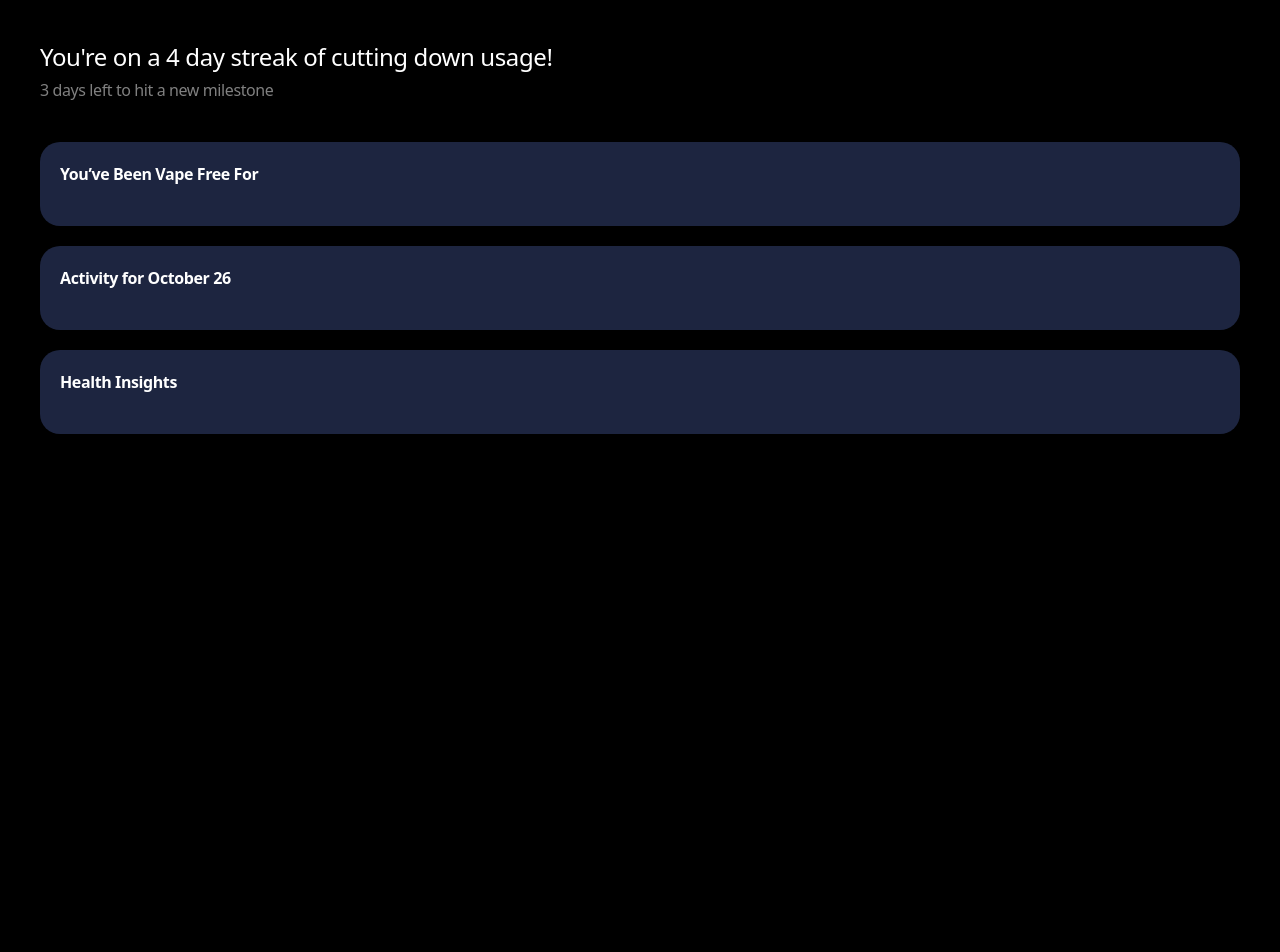
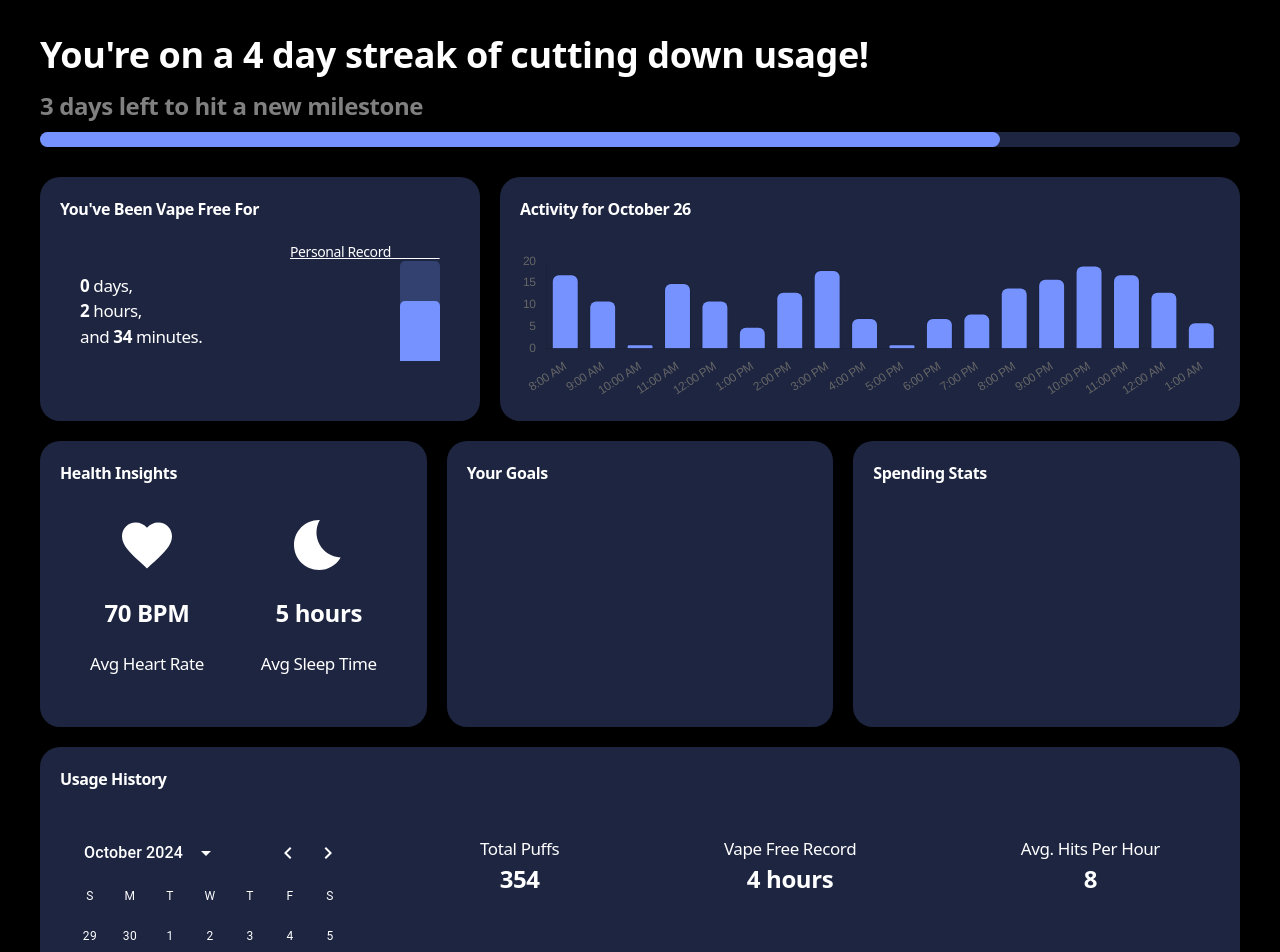
Before and after one commit to jivi3/healthhacks2024-ui, a React (Vite) app: page / in a window 1280 px wide. Shown: the top 952 px of the page. Before the commit the page ends 800 px from the top, so only its background shows below. Built offline with nearby package versions, Linux system fonts and the light colour scheme.

Commit message:
dashboard ui

```diff
--- a/src/App.css
+++ b/src/App.css
@@ -22,33 +22,181 @@
 }
 
 .latest-puff {
-	padding: 40px;
+	padding: 30px 40px;
 	display: flex;
 	flex-direction: column;
 	justify-content: center;
-	gap: 5px;
+	gap: 10px;
+}
+
+.bar-progress {
+	width: 100%;
+	height: 15px;
+	background: rgba(118, 146, 255, 0.25);
+	border-radius: 10px;
+}
+
+.bar-fill {
+	position: relative;
+	left: 0;
+	width: 80%;
+	height: 15px;
+	background: #7692ff;
+	border-radius: 10px;
 }
 
 .dashboard {
-	/* padding: 40px; */
 	display: flex;
 	flex-direction: column;
-	/* flex-wrap: wrap; */
-	/* justify-content: space-between; */
-	/* gap: 20px; */
 }
 
 .dashboard-sections {
+	display: flex;
+	flex-wrap: wrap;
+	gap: 20px;
 	padding: 0 40px;
+	/* justify-content: space-between; */
+}
+
+.dashboard-section {
+	padding: 20px;
+	border-radius: 20px;
+	background: rgba(118, 146, 255, 0.25);
+	flex-basis: 300px;
+	flex-grow: 1;
+	/* max-width: 300px; */
+}
+
+.streak {
+	display: flex;
+	flex-direction: column;
+	gap: 20px;
+}
+
+.streak-content {
+	padding: 20px;
 	display: flex;
 	flex-direction: row;
-	gap: 20px;
-	flex-wrap: wrap;
+	justify-content: space-between;
+	align-items: center;
+}
+
+.record-bar {
+	height: 100px;
+	width: 40px;
+	background: rgba(118, 146, 255, 0.25);
+	border-radius: 5px 5px 0 0;
+	display: flex;
+	align-items: flex-end;
+}
+.record-bar-fill {
+	padding: 0;
+	height: 60px;
+	width: 40px;
+	background: #7692ff;
+	border-radius: 5px 5px 0 0;
+}
+
+.personal-record {
+	position: absolute;
+	margin-top: -60px;
+	margin-left: -110px;
+	font-size: 14px;
+	text-decoration: underline;
+}
+
+.daily-activity,
+.usage-history {
+	flex-basis: 600px;
+	flex-shrink: 1;
+}
+
+.daily-activity {
+	display: flex;
+	flex-direction: column;
+	gap: 30px;
+}
+
+.health-insights-content {
+	padding: 30px;
+	display: flex;
+	flex-direction: row;
+	gap: 40px;
 	justify-content: space-between;
 }
 
+.heart-vitals,
+.sleep-vitals {
+	display: flex;
+	flex-direction: column;
+	justify-content: center;
+	align-items: center;
+	gap: 20px;
+}
+
+.usage-history {
+	display: flex;
+	flex-direction: column;
+	gap: 30px;
+}
+
+.css-14zsml0-MuiDateCalendar-root {
+	margin: 0 !important;
+}
+
+.usage-history-content {
+	/* padding: 30px; */
+	display: flex;
+	flex: 0 1 400px;
+	flex-direction: row;
+	flex-wrap: wrap;
+	justify-content: center;
+	align-items: center;
+	/* justify-content: space-between; */
+	gap: 60px;
+}
+.calendar-container {
+	/* width: 100%; */
+	/* max-width: 300px; */
+	display: flex;
+	flex-direction: column;
+	align-items: center;
+	justify-self: center;
+}
+.calendar {
+	max-width: 300px;
+	display: flex;
+	flex-basis: 300px;
+}
+
+.day-stats {
+	width: 80%;
+	max-width: 800px;
+	display: flex;
+	flex-direction: column;
+	flex: 1;
+	gap: 60px;
+}
+
 .secondary {
+	font-weight: 400px;
 	opacity: 0.5;
+}
+
+.day-metrics {
+	padding: 0 60px;
+	display: flex;
+	flex-direction: row;
+	justify-content: space-between;
+	/* gap: 80px; */
+	align-items: center;
+}
+
+.total {
+	display: flex;
+	flex-direction: column;
+	align-items: center;
+	/* justify-content: center; */
 }
 
 @media screen and (max-width: 1050px) {
@@ -61,16 +209,12 @@
 	.latest-puff {
 		text-align: center;
 	}
-	.streak {
-		flex: 2 1 40%; /* Make streak card larger */
+
+	.dashboard-sections {
+		padding: 0 10px;
 	}
-	.activity,
-	.health-insights {
-		flex: 1 1 25%; /* 3 smaller cards in the row */
-	}
-	.goals,
-	.spending-stats,
-	.usage-history {
-		flex: 1 1 30%; /* Adjust cards for a balanced layout */
+
+	.usage-history-content {
+		gap: 20px;
 	}
 }
--- a/src/App.jsx
+++ b/src/App.jsx
@@ -1,20 +1,247 @@
+import { useEffect, useState } from "react";
 import "./App.css";
+import dayjs from "dayjs";
 import DashboardSection from "./components/DashboardSection/DashboardSection";
-// import CircleProgressBar from "./components/RadialProgress/RadialProgress";
+import { Bar } from "react-chartjs-2";
+
+import { DateCalendar, LocalizationProvider } from "@mui/x-date-pickers";
+import { AdapterDayjs } from "@mui/x-date-pickers/AdapterDayjs";
+
+import FavoriteIcon from "@mui/icons-material/Favorite";
+import BedtimeIcon from "@mui/icons-material/Bedtime";
+
+import {
+	Chart as ChartJS,
+	Title,
+	BarElement,
+	CategoryScale,
+	LinearScale,
+	ArcElement,
+	Tooltip,
+	Legend
+} from "chart.js";
+// import { Bed } from "@mui/icons-material";
+// import { color } from "chart.js/helpers";
+
+ChartJS.register(
+	CategoryScale,
+	LinearScale,
+	BarElement,
+	Title,
+	ArcElement,
+	Tooltip,
+	Legend
+);
+
+const yesterday = dayjs().subtract(1, "day");
 
 function App() {
+	const generateTimeLabels = () => {
+		const labels = [];
+		for (let hour = 8; hour <= 24 + 1; hour++) {
+			const amPm = hour >= 12 && hour < 24 ? "PM" : "AM";
+			const displayHour = hour % 12 === 0 ? 12 : hour % 12;
+			labels.push(`${displayHour}:00 ${amPm}`);
+		}
+		return labels;
+	};
+
+	const [bardata, setBardata] = useState({
+		labels: generateTimeLabels(), // Use generated time labels
+		datasets: [
+			{
+				label: "Hits",
+				data: new Array(18).fill(0), // Adjusted to match 18 labels (8 AM to 1 AM)
+				backgroundColor: ["#7692FF"],
+				borderWidth: 1,
+				borderRadius: 7
+			}
+		]
+	});
+
+	useEffect(() => {
+		const sampleData = Array.from({ length: 18 }, () =>
+			Math.floor(Math.random() * 20)
+		);
+
+		setBardata((prevData) => ({
+			...prevData,
+			datasets: [
+				{
+					...prevData.datasets[0],
+					data: sampleData // Set the generated sample data
+				}
+			]
+		}));
+	}, []);
+
+	const baroptions = {
+		responsive: true,
+		maintainAspectRatio: false,
+		plugins: {
+			legend: {
+				display: false,
+				position: "top" // Position of the legend
+			},
+			title: {
+				display: false,
+				text: "Monthly Sales for 2023" // Title of the chart
+			}
+		},
+		scales: {
+			y: {
+				beginAtZero: true, // Y-axis starts at 0
+				grid: {
+					display: false
+				}
+			},
+			x: {
+				grid: {
+					display: false // This hides the grid lines on the x-axis
+				}
+			}
+		}
+	};
+
 	return (
-		<div className="dashboard">
-			<div className="latest-puff">
-				<h3>You&apos;re on a 4 day streak of cutting down usage!</h3>
-				<p className="secondary">3 days left to hit a new milestone</p>
+		<LocalizationProvider dateAdapter={AdapterDayjs}>
+			<div className="dashboard">
+				<div className="latest-puff">
+					<h1>You&apos;re on a 4 day streak of cutting down usage!</h1>
+					<h3 className="secondary">3 days left to hit a new milestone</h3>
+					<div className="bar-progress">
+						<div className="bar-fill"></div>
+					</div>
+				</div>
+				<div className="dashboard-sections">
+					<DashboardSection
+						className="streak"
+						title="You've Been Vape Free For"
+					>
+						<div className="streak-content">
+							<div className="streak-stats">
+								<p>
+									<b>0</b> days,
+								</p>
+								<p>
+									<b>2</b> hours,
+								</p>
+								<p>
+									and <b>34</b> minutes.
+								</p>
+							</div>
+
+							<div className="record-bar">
+								<div className="record-bar-fill">
+									<span className="personal-record">
+										Personal Record&nbsp;&nbsp;&nbsp; &nbsp;&nbsp;&nbsp;&nbsp;
+										&nbsp;&nbsp;&nbsp;&nbsp; &nbsp;
+									</span>
+								</div>
+							</div>
+						</div>
+					</DashboardSection>
+					<DashboardSection
+						className="daily-activity"
+						title="Activity for October 26"
+					>
+						<div className="bar-chart">
+							<Bar
+								className="bar"
+								data={bardata}
+								options={baroptions}
+								sx={{ flex: 1 }}
+							/>
+						</div>
+					</DashboardSection>
+					<DashboardSection className="health-insights" title="Health Insights">
+						<div className="health-insights-content">
+							<div className="heart-vitals">
+								<FavoriteIcon
+									className="heart-icon"
+									sx={{ fontSize: "60px" }}
+								/>
+								<h2>70&nbsp;BPM</h2>
+								<span>Avg&nbsp;Heart&nbsp;Rate</span>
+							</div>
+							<div className="sleep-vitals">
+								<BedtimeIcon className="bed-icon" sx={{ fontSize: "60px" }} />
+								<h2>5&nbsp;hours</h2>
+								<span>Avg&nbsp;Sleep&nbsp;Time</span>
+							</div>
+						</div>
+					</DashboardSection>
+					<DashboardSection
+						className="goals"
+						title="Your Goals"
+					></DashboardSection>
+					<DashboardSection
+						className="spending-stats"
+						title="Spending Stats"
+					></DashboardSection>
+					<DashboardSection className="usage-history" title="Usage History">
+						<div className="usage-history-content">
+							<div className="calendar-container">
+								<DateCalendar
+									showDaysOutsideCurrentMonth
+									disableFuture={true}
+									maxDate={yesterday}
+									className="calendar"
+									sx={{
+										// color: "#ffffff",
+										"& .Mui-disabled": { color: "#000000" },
+										"& .MuiTypography-root": { color: "#ffffff" }, // General text color
+										"& .MuiIconButton-root": { color: "#ffffff" }, // Arrows and other icons
+										"& .MuiPickersDay-root": {
+											color: "#ffffff", // Default day color
+											"&.Mui-selected": {
+												backgroundColor: "#7692FF", // Selected day background
+												color: "#ffffff" // Selected day text color
+											}
+											// "&.Mui-disabled": {
+											// 	color: "#a9a9a9" // Gray color for disabled future dates
+											// }
+										},
+										"& .MuiPickersCalendarHeader-root": {
+											color: "#ffffff", // Header text (month and year)
+											"& .MuiPickersArrowSwitcher-button": { color: "#ffffff" } // Arrows specifically
+										}
+									}}
+									slotProps={{
+										day: {
+											style: {
+												color: "#ffffff"
+											}
+										}
+									}}
+								/>
+							</div>
+
+							<div className="day-stats">
+								<div className="day-metrics">
+									<div className="total">
+										<p>Total Puffs</p>
+										<h3>354</h3>
+									</div>
+									<div className="total">
+										<p>Vape Free Record</p>
+										<h3>4 hours</h3>
+									</div>
+									<div className="total">
+										<p>Avg. Hits Per Hour</p>
+										<h3>8</h3>
+									</div>
+								</div>
+
+								<div className="bar-chart">
+									<Bar className="bar" data={bardata} options={baroptions} />
+								</div>
+							</div>
+						</div>
+					</DashboardSection>
+				</div>
 			</div>
-			<div className="dashboard-sections">
-				<DashboardSection title="You’ve Been Vape Free For"></DashboardSection>
-				<DashboardSection title="Activity for October 26"></DashboardSection>
-				<DashboardSection title="Health Insights"></DashboardSection>
-			</div>
-		</div>
+		</LocalizationProvider>
 	);
 }
 
--- a/src/components/DashboardSection/DashboardSection.css
+++ b/src/components/DashboardSection/DashboardSection.css
@@ -1,30 +1,6 @@
 .dashboard-section {
-	/* margin: 10px; */
 	padding: 20px;
-	flex: 1 1 100px;
 	border-radius: 20px;
 	background: rgba(118, 146, 255, 0.25);
-	box-shadow: 0px 2px 8px 0px rgba(0, 0, 0, 0.25);
 	min-width: 300px;
-	flex: 1 1 100%;
 }
-
-.cutoff-section {
-	padding: 20px;
-	flex: 1 1 100px;
-	border-radius: 20px;
-	background: #ffffff;
-	box-shadow: 0px 2px 8px 0px rgba(0, 0, 0, 0.25);
-	/* min-width: 300px; */
-}
-
-section-content-cutoff {
-	flex-direction: row;
-}
-
-.section-title {
-	margin-bottom: 20px;
-}
-
-@media (min-width: 1050px) {
-}
--- a/src/components/DashboardSection/DashboardSection.jsx
+++ b/src/components/DashboardSection/DashboardSection.jsx
@@ -1,21 +1,13 @@
 /* eslint-disable react/prop-types */
 import "./DashboardSection.css";
-const DashboardSection = ({ title, children }) => {
-	if (title === "Card Details") {
-		return (
-			<div className="cutoff-section">
-				<h4 className="section-title">{title}</h4>
-				<div className="section-content">{children}</div>
-			</div>
-		);
-	} else {
-		return (
-			<div className="dashboard-section">
-				<h4 className="section-title">{title}</h4>
-				<div className="section-content-cutoff">{children}</div>
-			</div>
-		);
-	}
+
+const DashboardSection = ({ title, children, style, className }) => {
+	return (
+		<div className={`dashboard-section ${className}`} style={{ style }}>
+			<h4 className="section-title">{title}</h4>
+			<div className="section-content-cutoff">{children}</div>
+		</div>
+	);
 };
 
 export default DashboardSection;
--- a/src/index.css
+++ b/src/index.css
@@ -39,13 +39,21 @@ h1 {
 h3 {
 	font-size: 24px;
 	font-style: normal;
-	font-weight: 500;
+	font-weight: 800;
 	line-height: normal;
 	text-wrap: balance;
 }
 
 b {
 	font-weight: 700;
+}
+
+p {
+	font-size: 17px;
+	font-style: normal;
+	font-weight: 400;
+	line-height: 1.5;
+	text-wrap: pretty;
 }
 
 span {
```
Also changed, not shown: package.json (+8 -0 lines), 1 other file (tests, documents, lock files or other folders).
